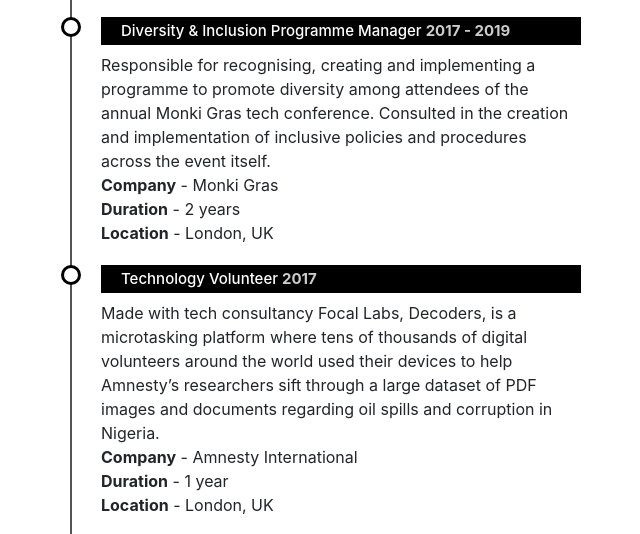
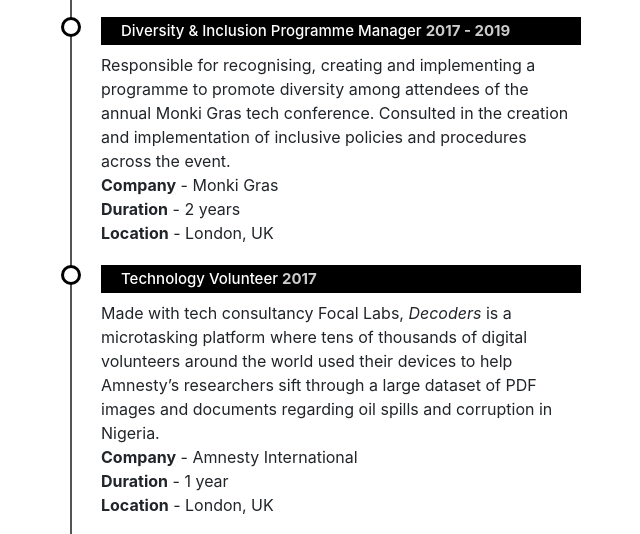
Before and after one commit to notwaving/cloud-resume-frontend, a plain HTML site: page index.html in a window 1280 px wide. Shown: the part 2229-2763 px from the top of the page, 44-684 px from the left. Drawn offline with nearby package versions, Linux system fonts and the light colour scheme; no server answers.

Commit message:
adds tiny fixes

```diff
--- a/index.html
+++ b/index.html
@@ -148,7 +148,7 @@
           <li>
             <h4>Diversity & Inclusion Programme Manager <span>2017 - 2019 </span></h4>
             <p>
-              Responsible for recognising, creating and implementing a programme to promote diversity among attendees of the annual Monki Gras tech conference. Consulted in the creation and implementation of inclusive policies and procedures across the event itself.<br>
+              Responsible for recognising, creating and implementing a programme to promote diversity among attendees of the annual Monki Gras tech conference. Consulted in the creation and implementation of inclusive policies and procedures across the event.<br>
               <b>Company</b> - Monki Gras<br>
               <b>Duration</b> - 2 years<br>
               <b>Location</b> - London, UK<br>
@@ -158,7 +158,7 @@
           <li>
             <h4>Technology Volunteer <span>2017</span></h4>
             <p>
-              Made with tech consultancy Focal Labs, Decoders, is a microtasking platform where tens of thousands of digital volunteers around the world used their devices to help Amnesty’s researchers sift through a large dataset of PDF images and documents regarding oil spills and corruption in Nigeria.<br>
+              Made with tech consultancy Focal Labs, <em>Decoders</em> is a microtasking platform where tens of thousands of digital volunteers around the world used their devices to help Amnesty’s researchers sift through a large dataset of PDF images and documents regarding oil spills and corruption in Nigeria.<br>
               <b>Company</b> - Amnesty International<br>
               <b>Duration</b> - 1 year<br>
               <b>Location</b> - London, UK<br>
```
